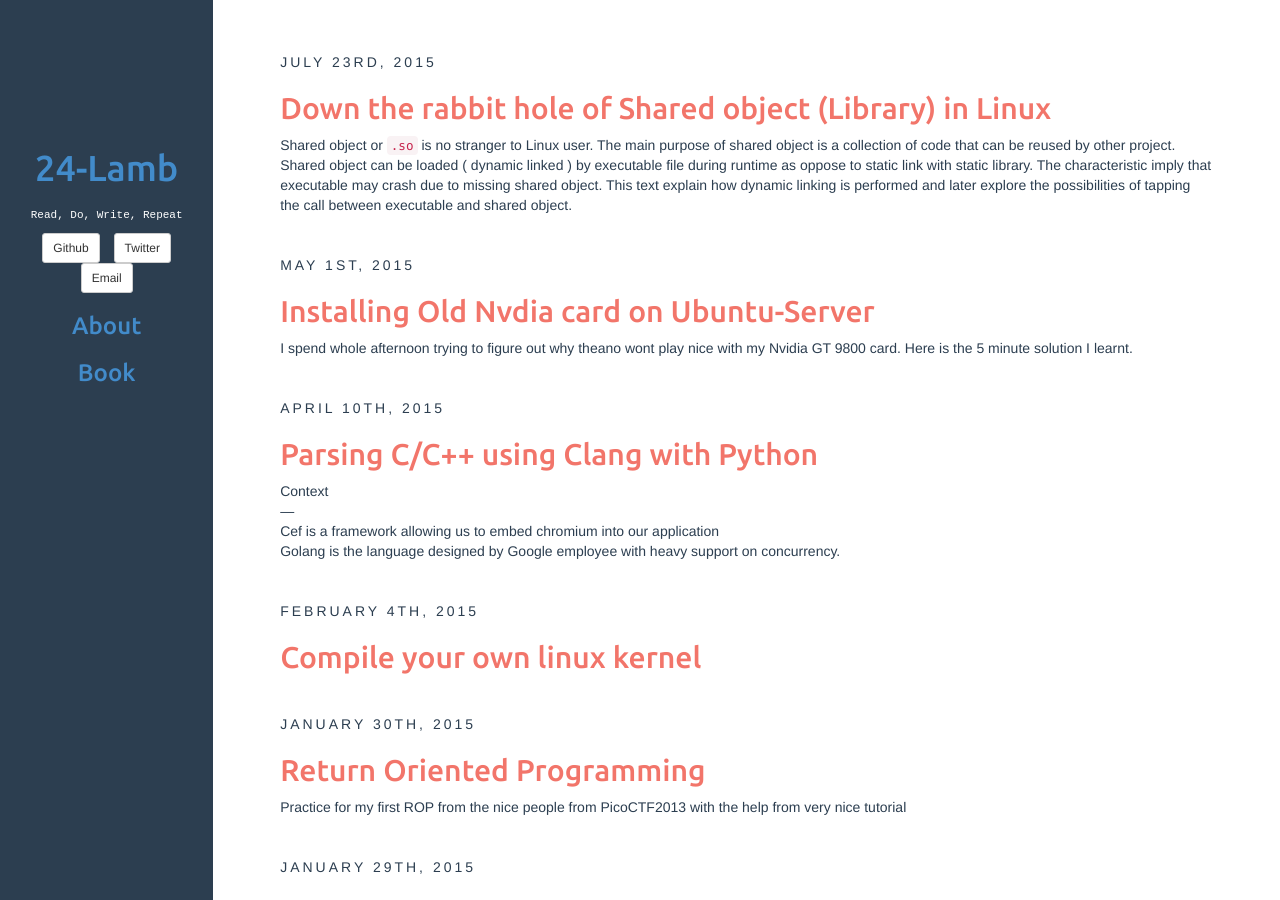
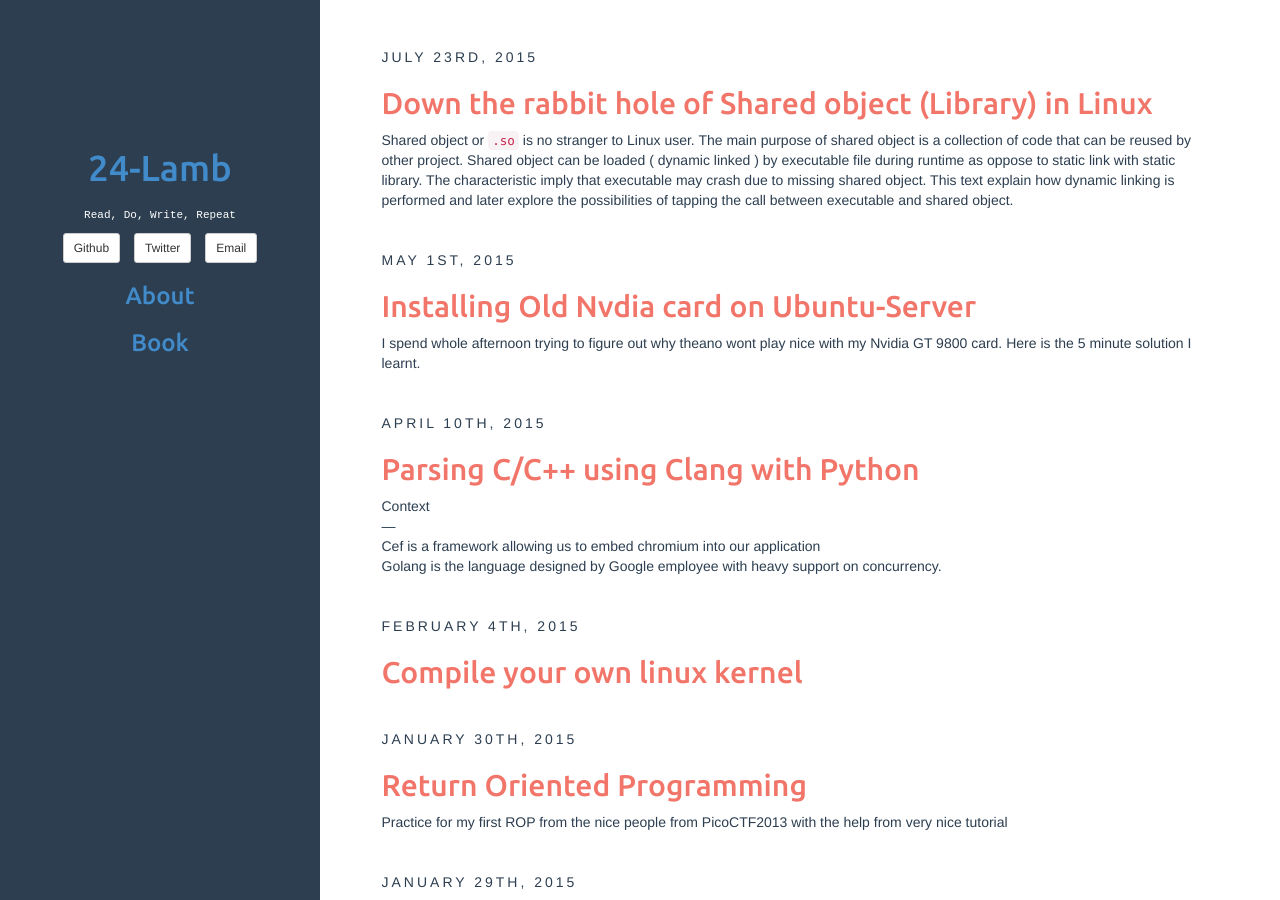
Before and after one commit to 24hours/24hours.github.io, a Jekyll site: the page built from index.html, in a window 1280 px wide and 900 px high. Built offline with Jekyll 4.4.1, drawn with Linux system fonts in a browser that asks for light colours; Markdown is read by kramdown in place of the engine named in the settings; the list of posts is cut into pages by our own code; comment, search, counter and statistics services are not loaded.

Commit message:
large sidebar

```diff
--- a/_includes/default.html
+++ b/_includes/default.html
@@ -74,11 +74,11 @@
 		</div><!-- /.navbar-collapse -->
 	</nav>
 
-	<div class="col-sm-2 sidebar hidden-xs">
+	<div class="col-sm-3 sidebar hidden-xs">
 		{% include sidebar.html %}
 	</div>
 
-	<div class="col-sm-10 col-sm-offset-2">
+	<div class="col-sm-9 col-sm-offset-3">
 		{{ content }}
 
 		<footer>
```
